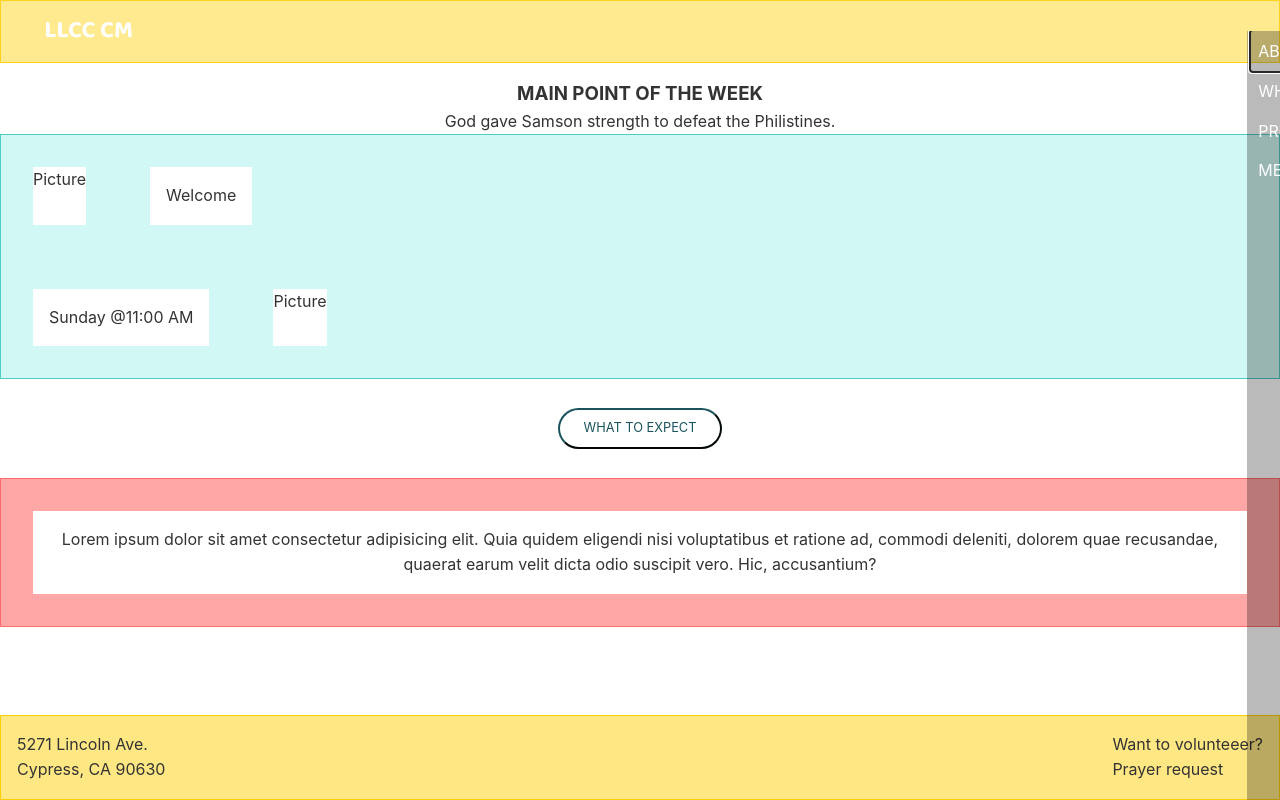
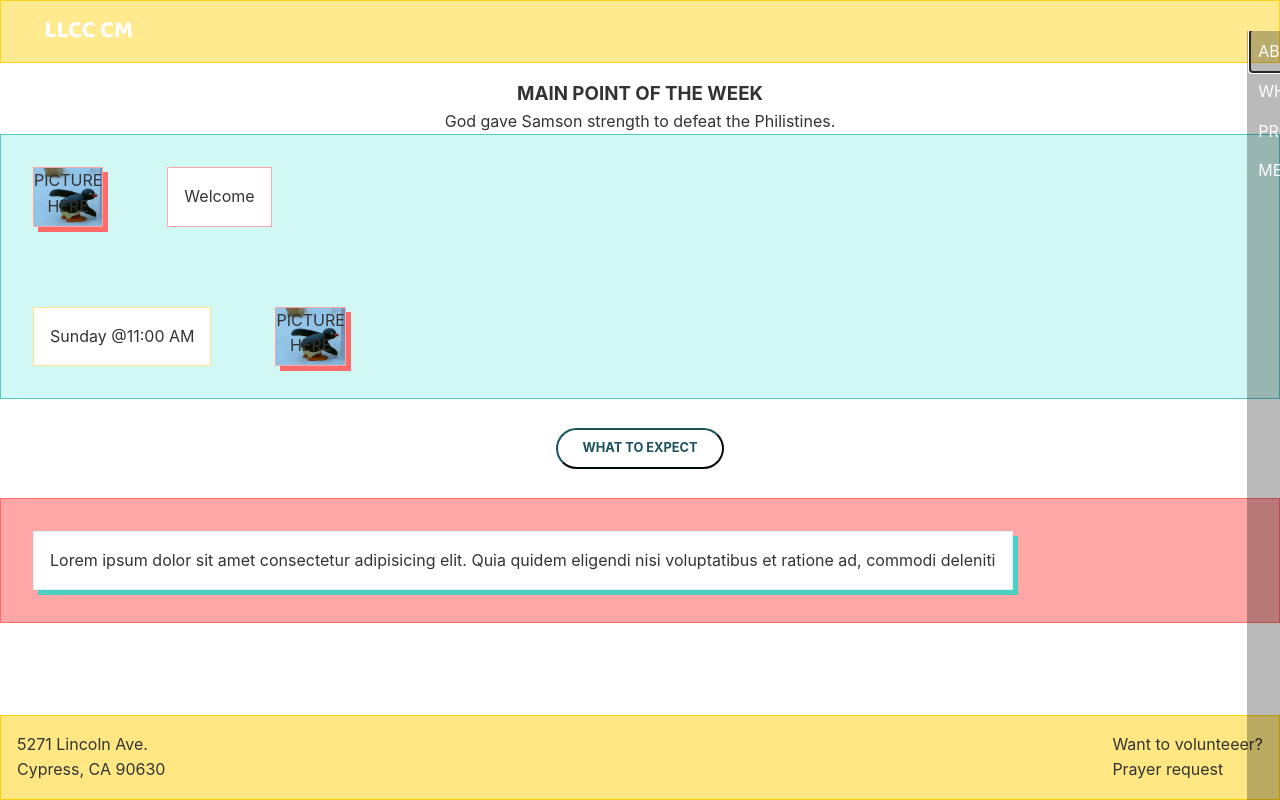
Before and after one commit to GH-KimV/LLCC-CM, a React (Create React App) app: page / in a window 1280 px wide. Built offline with nearby package versions, Linux system fonts and the light colour scheme; no server answers.

Commit message:
almost mock perfect

```diff
--- a/src/components/layout/Hero.js
+++ b/src/components/layout/Hero.js
@@ -1,12 +1,12 @@
-import React from 'react'
+import React from 'react';
 
 const Hero = () => {
     return (
-        <div>
-            <h3 className="hero-header">MAIN POINT OF THE WEEK</h3>
-            God gave Samson strength to defeat the Philistines.
+        <div  className='container text-box'>
+            <h3 className='hero-header'>MAIN POINT OF THE WEEK</h3>
+            <div>God gave Samson strength to defeat the Philistines.</div>
         </div>
-    )
-}
+    );
+};
 
-export default Hero
+export default Hero;
--- a/src/components/pages/Home.js
+++ b/src/components/pages/Home.js
@@ -1,29 +1,34 @@
-import React from 'react'
+import React from 'react';
 
 const Home = () => {
     return (
-        <>
-        <div></div>
-        <div className='container teal'>
-            <div className="row">
-                <div className="picture">Picture</div>
-            <div className='text-box'>Welcome</div>
+        <div className='container'>
+            <div className='teal-container'>
+                <div className='row'>
+                    <div className='picture'>PICTURE  <br/> HERE</div>
+                    <div className='text-box-pink'>Welcome</div>
+                </div>
+                <div className='row'>
+                    <div className='text-box-yellow'>Sunday @11:00 AM</div>
+                    <div className='picture'>PICTURE  <br/> HERE</div>
+                </div>
             </div>
-            <div className="row">
-            <div className='text-box'>Sunday @11:00 AM</div>
-                <div className="picture">Picture</div>
+            <div>
+                <button className='action-btn'>
+                    <strong>WHAT TO EXPECT</strong>
+                </button>
+            </div>
+            <div className='pink-container'>
+                <div className='row'>
+                    <div className='text-box-shadow-teal'>
+                        Lorem ipsum dolor sit amet consectetur adipisicing elit.
+                        Quia quidem eligendi nisi voluptatibus et ratione ad,
+                        commodi deleniti
+                    </div>
+                </div>
             </div>
         </div>
-        <div>
-            <button className="action-btn">WHAT TO EXPECT</button>
-        </div>
-        <div className="container pink">
-            <div className="row">
-                <div className="text-box">Lorem ipsum dolor sit amet consectetur adipisicing elit. Quia quidem eligendi nisi voluptatibus et ratione ad, commodi deleniti, dolorem quae recusandae, quaerat earum velit dicta odio suscipit vero. Hic, accusantium?</div>
-            </div>
-        </div>
-        </>
-    )
-}
+    );
+};
 
-export default Home
+export default Home;
--- a/src/sass/style.scss
+++ b/src/sass/style.scss
@@ -47,24 +47,48 @@ img {
     text-align: center;
     overflow: hidden;
     padding: auto;
-    .teal {
+
+    .teal-container {
         width: 100%;
         background-color: $inner-teal;
         border: solid 1px $outer-teal;
+        display: grid;
+        grid-template-columns: auto;
+        grid-gap: 1rem;
     }
-    .pink {
+    .pink-container {
         width: 100%;
         background-color: $inner-pink;
         border: solid 1px $outer-pink;
     }
-    .text-box {
+    .text-box-pink {
         background-color: $light-color;
+        border: 1px solid $inner-pink;
+        margin: 2rem;
+        padding: 1rem;
+    }
+    .text-box-yellow {
+        background-color: $light-color;
+        border: 1px solid $inner-yellow;
+        margin: 2rem;
+        padding: 1rem;
+    }
+
+    .text-box-shadow-teal {
+        background-color: $light-color;
+        border: 1px solid $inner-teal;
+        box-shadow: 5px 5px $outer-teal;
         margin: 2rem;
         padding: 1rem;
     }
     .picture {
         margin: 2rem;
         background-color: $light-color;
+        background-image: url(../images/pingu.gif);
+        // background-repeat: no-repeat;
+        background-size: cover;
+        border: 1px solid $inner-pink;
+        box-shadow: 5px 5px $outer-pink;
     }
 }
 
@@ -79,13 +103,13 @@ img {
 }
 
 .action-btn {
-  color: $button-color;
-  font-size: .8rem;
-  border-radius: 2rem;
-  border-color: $button-color;
-  padding: .5rem 1.5rem;
-  margin: 1.8rem;
-  background-color: white;
+    color: $button-color;
+    font-size: 0.8rem;
+    border-radius: 2rem;
+    border-color: $button-color;
+    padding: 0.5rem 1.5rem;
+    margin: 1.8rem;
+    background-color: white;
 }
 
 /* Text Styles*/
```
Also changed, not shown: src/images/pingu.gif (added).
